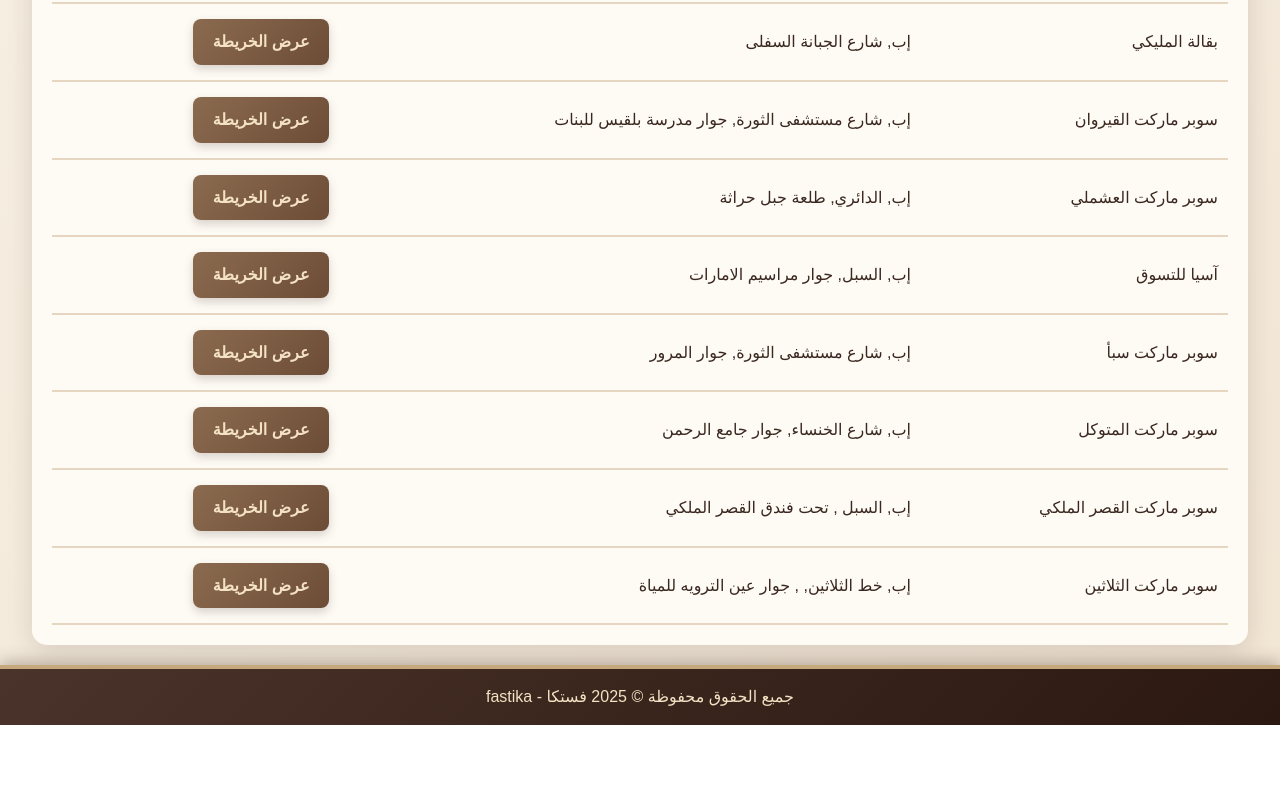
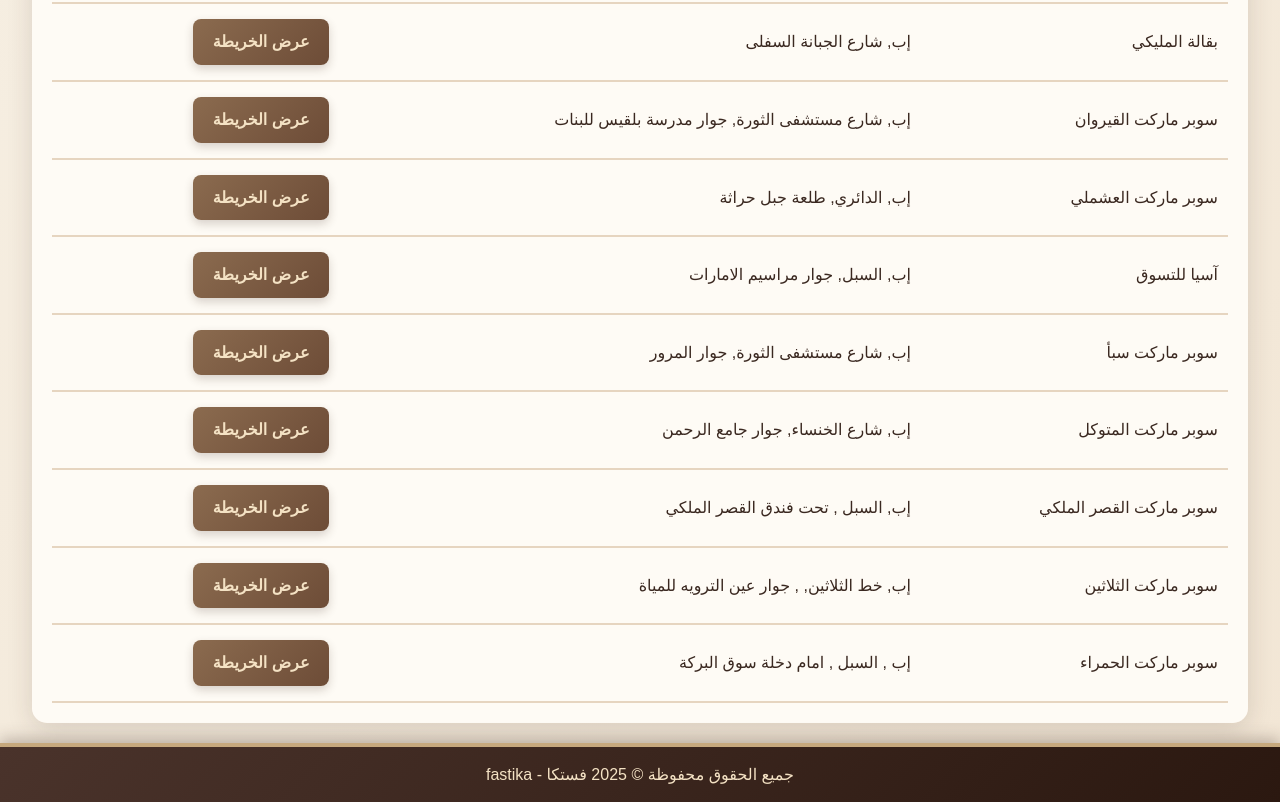
Before and after one commit to Mohammed77799/Mohammed77799.GitHub-.io, a plain HTML site: page index.html in a window 1280 px wide. Shown: the part 1459-2261 px from the top of the page. Before the commit the page ends 2184 px from the top, so only its background shows below. Drawn offline with Linux system fonts and the light colour scheme.

Commit message:
the new update

```diff
--- a/index.html
+++ b/index.html
@@ -208,6 +208,12 @@
                     <td><a href="https://maps.app.goo.gl/5EeZyZDkhEDjq4Bk6" target="_blank" class="map-link">عرض
                             الخريطة</a></td>
                 </tr>
+                <tr>
+                    <td>سوبر ماركت الحمراء</td>
+                    <td>إب , السبل , امام دخلة سوق البركة</td>
+                    <td><a href="https://maps.app.goo.gl/PcEp8KkK2tR1q3868" target="_blank" class="map-link">عرض
+                            الخريطة</a></td>
+                </tr>
                 <!-- <tr>
                     <td>بقالة فندق ابروتيل</td>
                     <td>إب, الدائري, تحت فندق ابروتيل</td>
```
